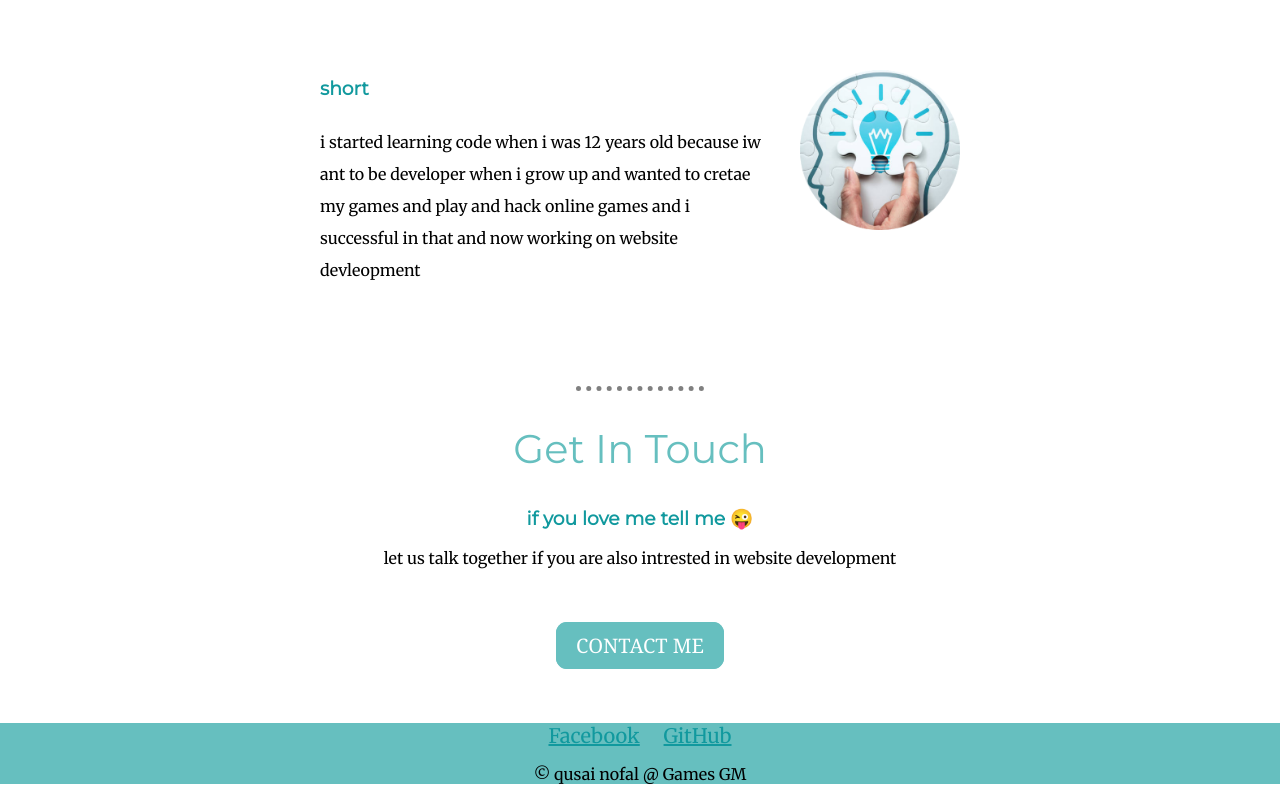
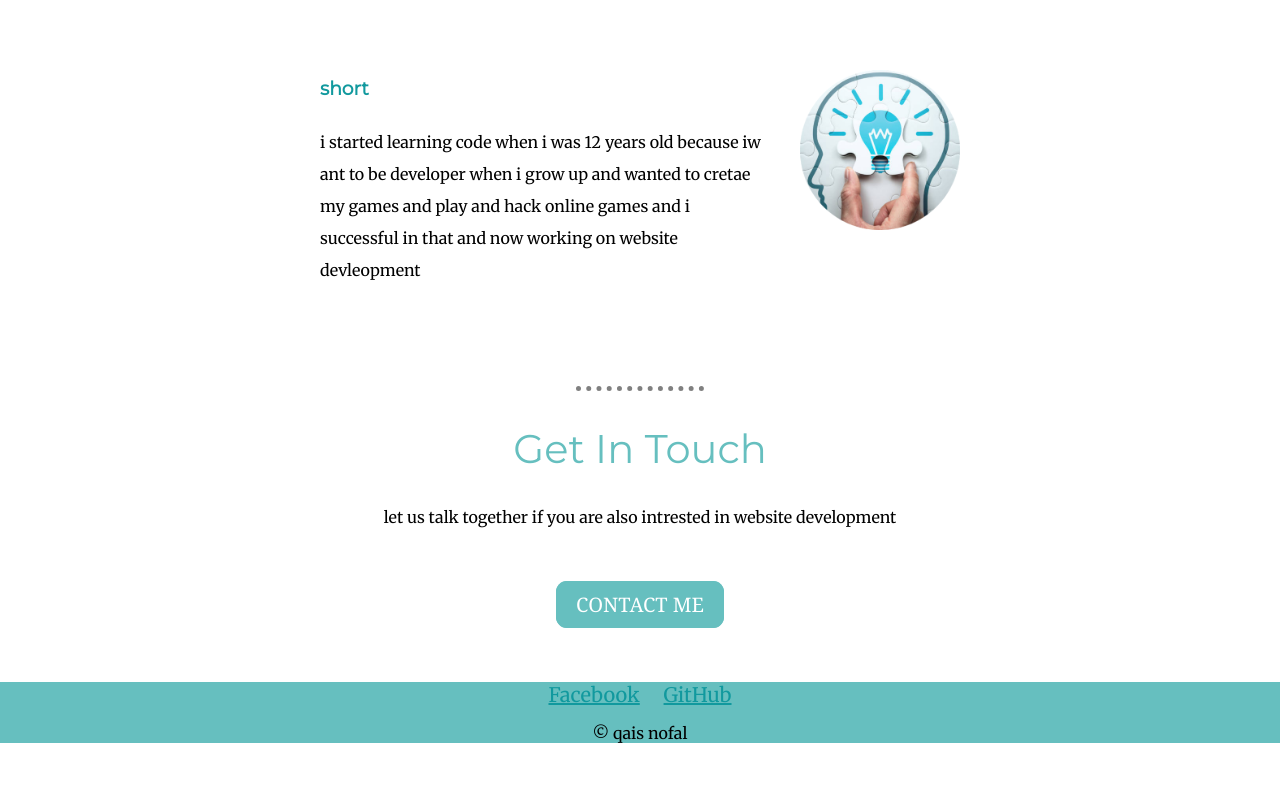
Before and after one commit to QUSAINOF/CHALLENGE, a plain HTML site: page index.html in a window 1280 px wide. Shown: the part 1528-2328 px from the top of the page. After the commit the page ends 2287 px from the top, so only its background shows below. Drawn offline with Linux system fonts and the light colour scheme.

Commit message:
Update index.html

```diff
--- a/index.html
+++ b/index.html
@@ -18,7 +18,7 @@
 
     <div class="top-container">
         <img class="top-cloud" src="images/cloud.png" alt="topcloud">
-        <h1>i am qusai</h1>
+        <h1>i am qais</h1>
         <h2>a <u>pro</u>grammer</h2>
         <img class="bottom-cloud" src="images/cloud.png" alt="bottomcloud">
         <img class="mount-pic" src="images/mountain.png" alt="mount-pic">
@@ -55,7 +55,7 @@
         </div>
         <hr>
         <h2>Get In Touch</h2>
-        <h3>if you love me tell me 😜</h3>
+
         <p>let us talk together if you are also intrested in website development</p>
 </body>
 <div class="buttonclass">
@@ -65,7 +65,7 @@
     <a href="https://www.facebook.com/people/Qusai-Nofal/100011347499655/" target="_blank">Facebook</a>
     <a href="https://github.com/QUSAINOF" target="_blank">GitHub</a>
 
-    <p>&copy qusai nofal @ Games GM </p>
+    <p>&copy qais nofal  </p>
 </div>
 
 </html>
```
